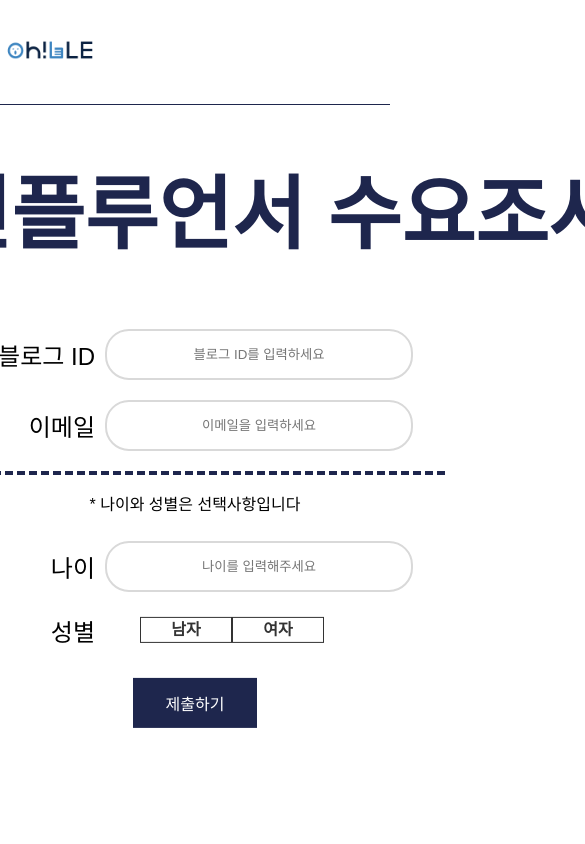
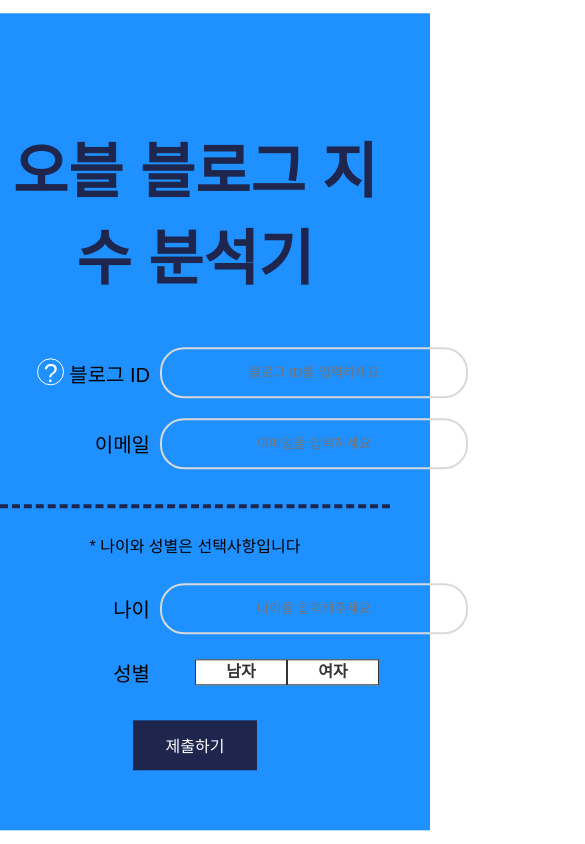
Before and after one commit to hyde0395/ohble_influencer_analysis_website, a Next.js app: page / in a window 390 px wide. Shown: the top 844 px of the page, 585 px wide, since content can reach past the window. Built offline with nearby package versions, Linux system fonts and the light colour scheme.

Commit message:
bug 확인

```diff
--- a/pages/api/contact.ts
+++ b/pages/api/contact.ts
@@ -20,10 +20,24 @@ export default function sendGmail(req: NextApiRequest, res: NextApiResponse) {
     subject: `${req.body.id}님이 수요조사를 완료하였습니다.`,
     text: `ID :${req.body.id} `,
     html: `
-    <p>id : ${req.body.id}</p>
-    <p>email : ${req.body.email}</p>
-    <p>나이 : ${req.body.age}</p>
-    <p>성별 : ${req.body.gender}</p>
+
+    <tr>
+    <th>ID</th>
+    <th>${req.body.id}</th>
+  </tr>
+  <tr>
+    <td>Email</td>
+    <td>${req.body.email}</td>
+  </tr>
+  <tr>
+  <td>나이</td>
+  <td>${req.body.age}</td>
+  </tr>
+  <tr>
+   <td>성별</td>
+   <td>${req.body.gender}</td>
+ </tr>
+  </table>
     `,
   };
 
--- a/pages/index.tsx
+++ b/pages/index.tsx
@@ -25,7 +25,7 @@ export default function Home() {
     formState: { isSubmitting, errors, isDirty },
   } = useForm<HookFormTypes>();
   // 콘솔창에서 input 입력값을 실시간 감시.
-  // console.log(watch());
+  console.log(watch());
   console.log(errors);
 
   const onValid = async (data: HookFormTypes) => {
@@ -50,15 +50,15 @@ export default function Home() {
       <div className="line"></div>
       <form
         acceptCharset="utf-8"
-        method="get"
+        method="post"
         className="box"
         onSubmit={handleSubmit(onValid)}
       >
-        <h1>오블 인플루언서 수요조사</h1>
+        <h1>오블 블로그 지수 분석기</h1>
 
         <div className="inputSection">
           <div className="settings">
-            <label style={{}} htmlFor="id">
+            <label htmlFor="id">
               <a
                 className="questionMark"
                 // 물음표 Hover 시 id_description 나타나기
--- a/styles/globals.css
+++ b/styles/globals.css
@@ -10,11 +10,10 @@ body {
   margin: 0 auto;
   border-bottom: 1.5px solid #1e264d;
 }
-
 .logo {
-  height: 100px;
-  width: 100px;
-  margin: 0;
+  width: 10%;
+  height: 10%;
+  margin: 20px auto;
 }
 /* 물음표 버튼 */
 .questionMark {
@@ -28,7 +27,7 @@ body {
   height: 25px;
   line-height: 29px;
   text-align: center;
-  font-size: 1.5rem;
+  font-size: 25px;
   cursor: pointer;
 }
 
@@ -45,10 +44,31 @@ body {
 }
 .box h1 {
   color: #1e264d;
-  font-size: 5rem;
+  font-size: 60px;
   text-transform: uppercase;
   font-weight: 800;
+  padding-top: 30px;
 }
+@media screen and (max-width: 768px) {
+  .box h1 {
+    font: 1.5rem;
+  }
+
+  .box {
+    background-color: #1e90ff;
+    width: 100%;
+  }
+
+  div.settings label {
+    font-size: 1.5rem;
+  }
+
+  .box input[type="text"],
+  .box input[type="number"] {
+    padding: 16px 12px;
+  }
+}
+
 /* number input 화살표 없애기 */
 input[type="number"]::-webkit-outer-spin-button,
 input[type="number"]::-webkit-inner-spin-button {
@@ -103,13 +123,14 @@ input[type="number"]::-webkit-inner-spin-button {
   left: 30%;
   position: absolute;
   text-align: center;
+  color: #5f5f5f;
 }
 .id_example1 {
   font-size: 1px;
 }
 
 .id_example2 {
-  color: #000000;
+  color: #5c5c5c;
   margin-left: 10px;
   line-height: 25px;
   display: inline;
@@ -128,10 +149,11 @@ small {
   font-size: 1rem;
   margin: 5px auto;
   text-align: center;
+  margin-left: 120px;
 }
 /* 중간 점 선 */
 .dashed_line {
-  margin: 10px auto;
+  margin: 25px auto;
   border-bottom: 4px dashed #1e264d;
 }
 div.settings {
@@ -146,7 +168,7 @@ div.settings label {
   width: 150px;
   margin: auto 0;
   text-align: right;
-  font-size: 1.5rem;
+  font-size: 20px;
 }
 div.settings label:after {
   content: "";
```
Also changed, not shown: pages/images/ohble_logo.png.
